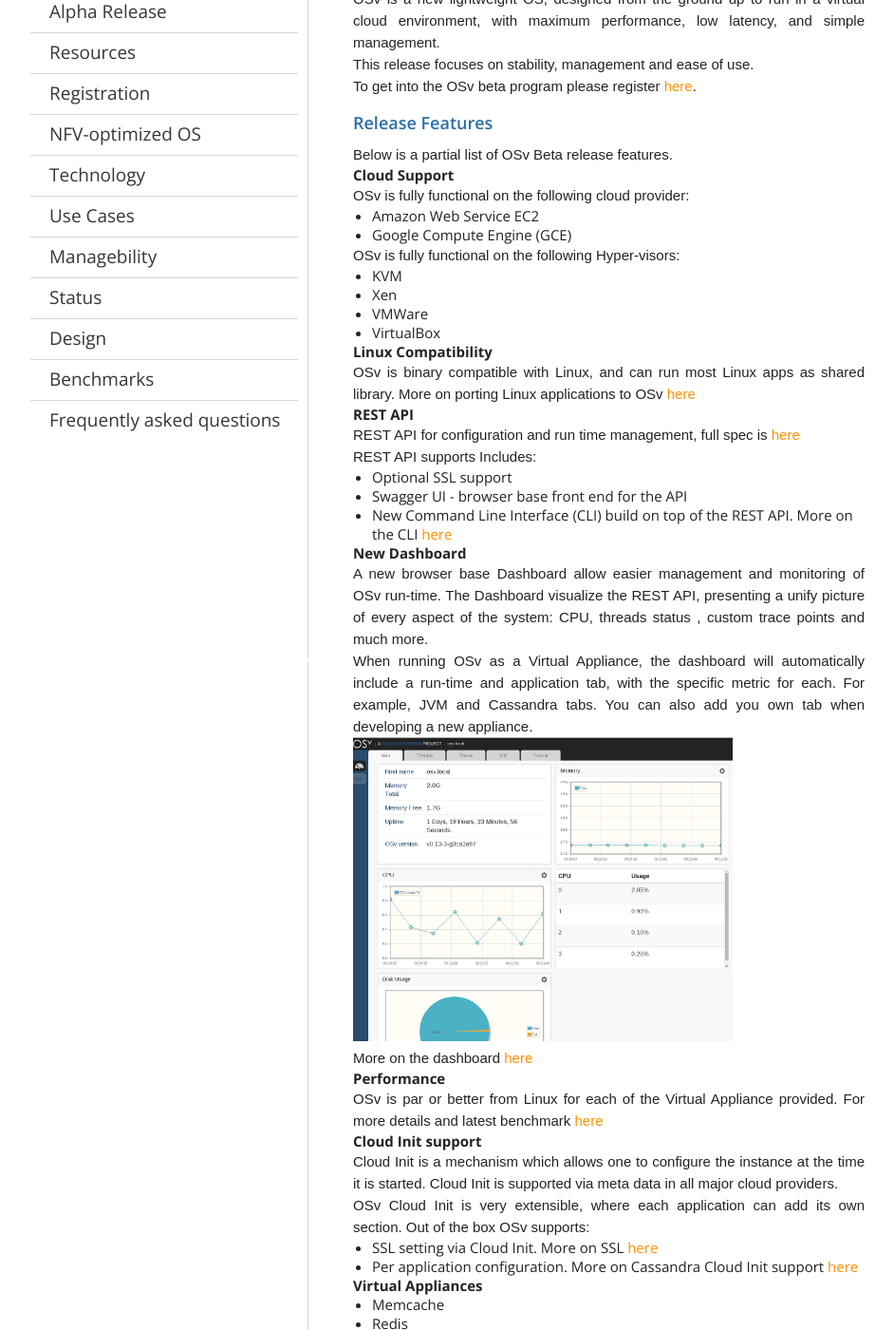
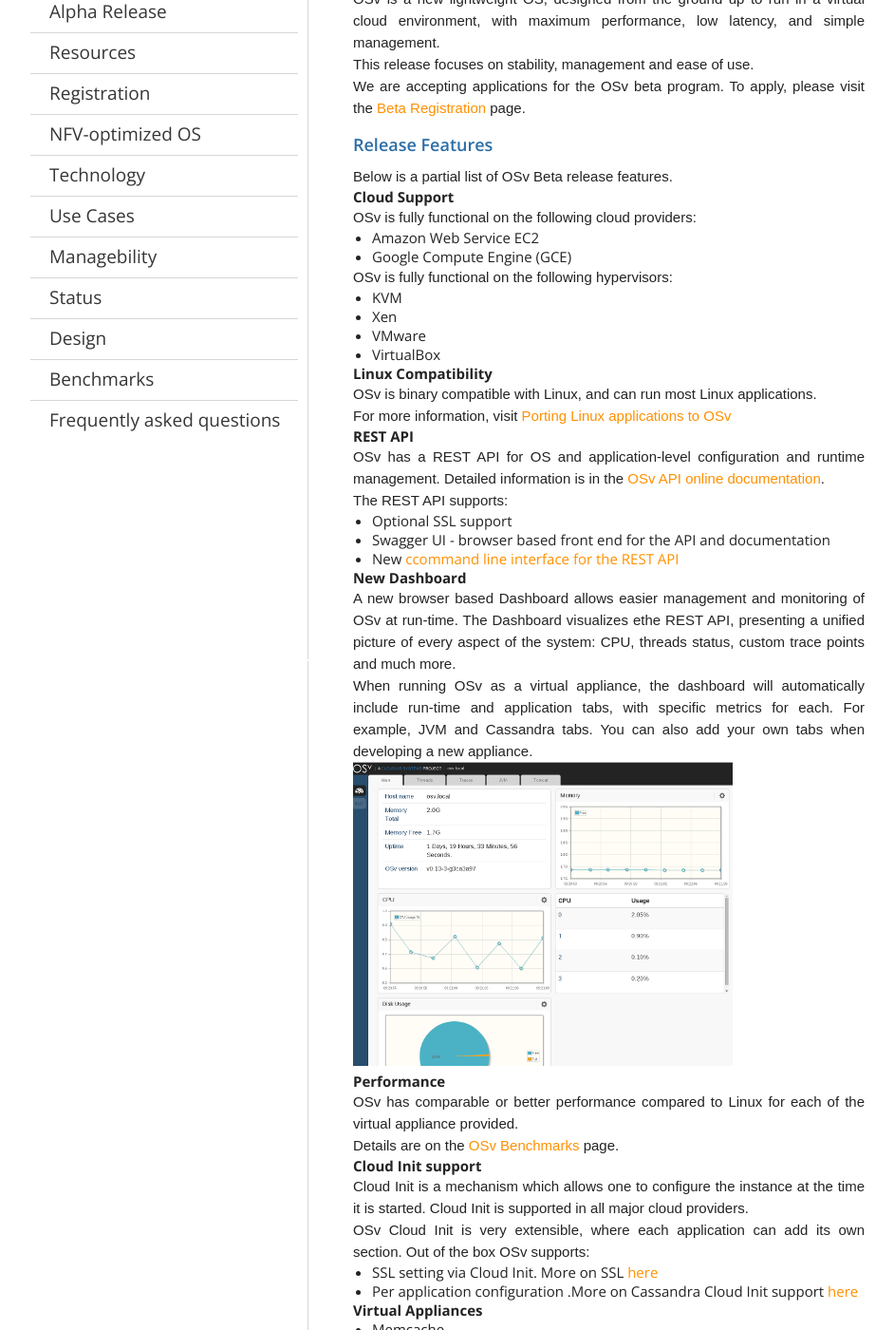
Before and after one commit to osv-io/osv-io.github.io, a Jekyll site: the page built from _posts/learn/2014-10-05-beta-release.md, in a window 1280 px wide and 1400 px high, scrolled down 216 px. Shown: the whole window at 95% size, without its empty margins (128-1070 px from the left). Built offline with Jekyll 4.4.1, drawn with Linux system fonts in a browser that asks for light colours; some of the changed text lies outside the part shown.

Commit message:
Edit for usage
Signed-off-by: Don Marti <dmarti@cloudius-systems.com>

```diff
--- a/_posts/learn/2014-10-05-beta-release.md
+++ b/_posts/learn/2014-10-05-beta-release.md
@@ -14,77 +14,78 @@ simple management.
 
 This release focuses on stability, management and ease of use.
 
-To get into the OSv beta program please register [here](beta-registration).
+We are accepting applications for the OSv beta program.  To apply, please visit the  [Beta Registration](beta-registration) page.
 
 ### Release Features
 Below is a partial list of OSv Beta release features.
 
 
 #### Cloud Support
-OSv is fully functional on the following cloud provider:
+OSv is fully functional on the following cloud providers:
 
 * Amazon Web Service EC2
 * Google Compute Engine (GCE)
 
-OSv is fully functional on the following Hyper-visors:
+OSv is fully functional on the following hypervisors:
 
 * KVM
 * Xen
-* VMWare
+* VMware
 * VirtualBox
 
 #### Linux Compatibility
-OSv is binary compatible with Linux, and can run most Linux apps as
-shared library.
-More on porting Linux applications to OSv [here](https://github.com/cloudius-systems/osv/wiki/Porting-native-applications-to-OSv)
+OSv is binary compatible with Linux, and can run most Linux applications.
+
+For more information, visit [Porting Linux applications to OSv](https://github.com/cloudius-systems/osv/wiki/Porting-native-applications-to-OSv)
 
 
 #### REST API
-REST API for configuration and run time management, full spec is
-[here](http://osv.io/api/swagger-ui/dist/index.html)
+
+OSv has a REST API for OS and application-level configuration and runtime management.  Detailed information is in the [OSv API online documentation](http://osv.io/api/swagger-ui/dist/index.html).
 
 
-REST API supports Includes:
+The REST API supports:
 
 * Optional SSL support
-* Swagger UI - browser base front end for the API
-* New Command Line Interface (CLI) build on top of the REST API. More
-  on the CLI [here](https://github.com/cloudius-systems/osv/wiki/Command-Line-Interface-(CLI))
+* Swagger UI - browser based front end for the API and documentation
+* New [ccommand line interface for the REST API](https://github.com/cloudius-systems/osv/wiki/Command-Line-Interface-(CLI))
 
 
 #### New Dashboard
-A new browser base Dashboard allow easier management and monitoring of
-OSv run-time. The Dashboard visualize the REST API, presenting a unify
-picture of every aspect of the system: CPU, threads status , custom
+
+A new browser based Dashboard allows easier management and monitoring of
+OSv at run-time. The Dashboard visualizes ethe REST API, presenting a unified
+picture of every aspect of the system: CPU, threads status, custom
 trace points and much more.
 
-When running OSv as a Virtual Appliance, the dashboard will
-automatically include a run-time and application tab, with the specific
-metric for each.
+When running OSv as a virtual appliance, the dashboard will
+automatically include run-time and application tabs, with specific
+metrics for each.
 For example, JVM and Cassandra tabs.
-You can also add you own tab when developing a new appliance.
+You can also add your own tabs when developing a new appliance.
 
 ![Dashboard main tab](images/dashboard_main_tab.png)
 
-More on the dashboard [here](TBD)
 
 
 #### Performance
-OSv is par or better from Linux for each of the Virtual Appliance
+OSv has comparable or better performance compared to Linux for each of the virtual appliance
 provided.
-For more details and latest benchmark [here](TBD)
+
+Details are on the [OSv Benchmarks](/benchmarks) page.
 
 
 #### Cloud Init support
+
 Cloud Init is a mechanism which allows one to configure the instance
 at the time it is started.
-Cloud Init is supported via meta data in all major cloud providers.
+Cloud Init is supported in all major cloud providers.
 
 OSv Cloud Init is very extensible, where each application can add
 its own section. Out of the box OSv supports:
 
 * SSL setting via Cloud Init. More on SSL [here](TBD)
-* Per application configuration. More on Cassandra Cloud Init support [here](TBD)
+* Per application configuration .More on Cassandra Cloud Init support [here](TBD)
 
 
 #### Virtual Appliances
@@ -114,7 +115,7 @@ We take beta testing very seriously, and we want to make sure we are giving our
 * Will you have an open beta?
 
 Yes, we do plan an open beta in the near future.
-Please register on the form to be notified, or follow @CloudiusSystems on Twitter.
+Please register on the form to be notified, or follow [@CloudiusSystems](https://twitter.com/CloudiusSystems) on Twitter.
 
 * The OSv project is open source, what makes the beta closed?
 
```
Also changed, not shown: other parts of _posts/learn/2014-10-05-beta-release.md (+2 -2 lines).
